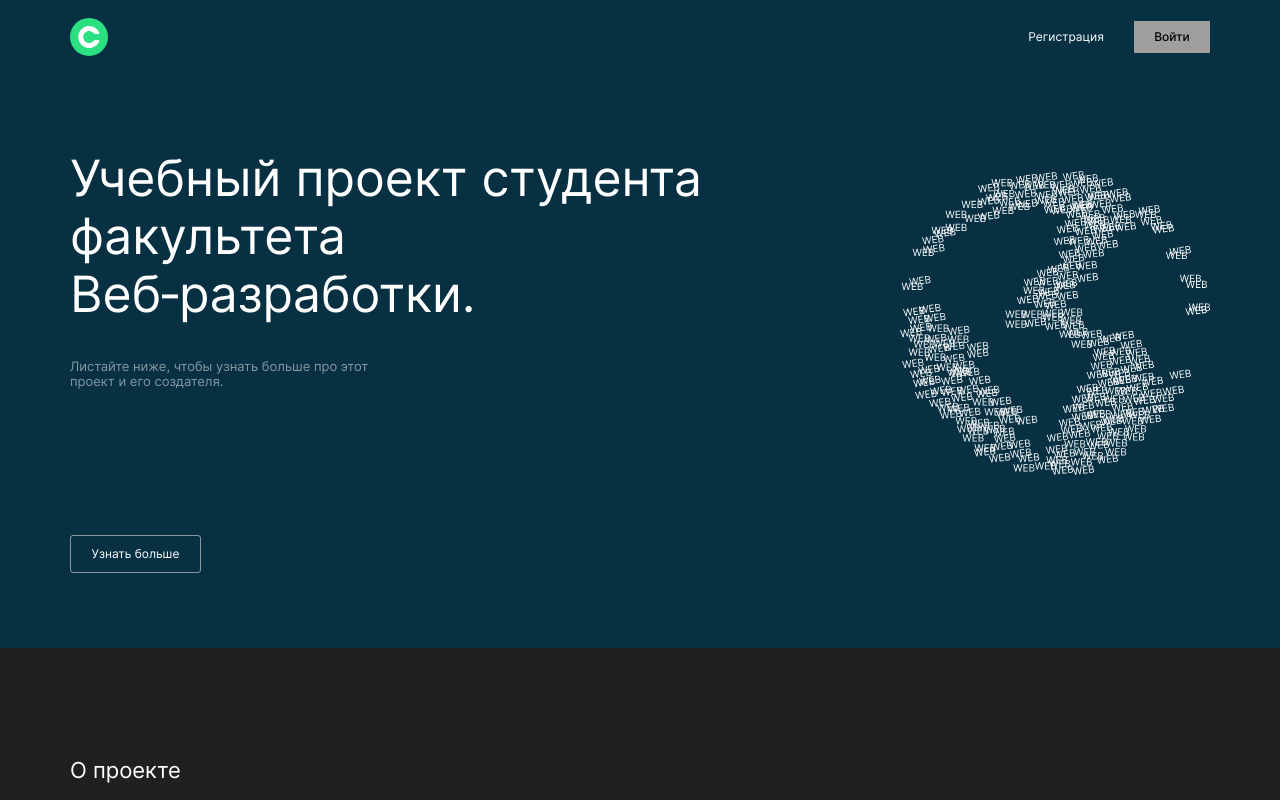
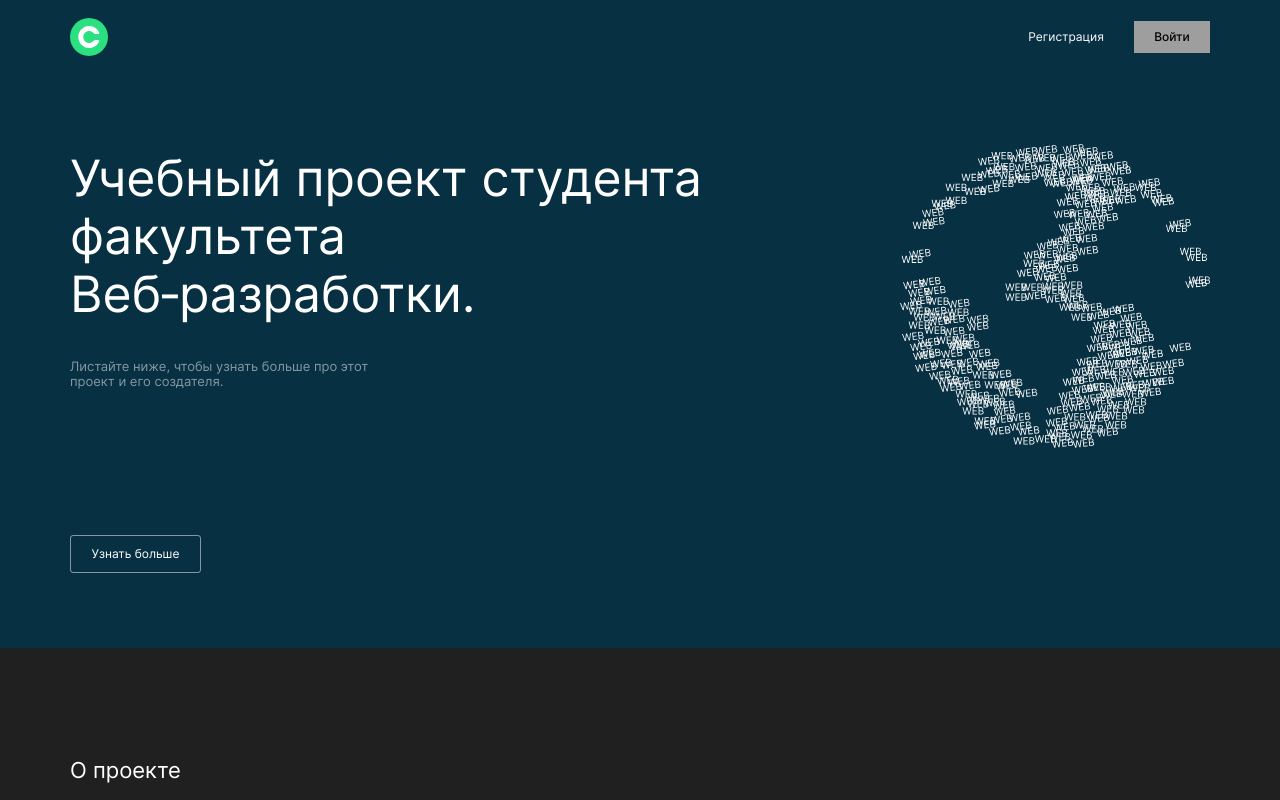
Before and after one commit to void4d/movies-explorer-frontend, a React (Create React App) app: page / in a window 1280 px wide. Shown: the top 800 px of the page. Built offline with nearby package versions, Linux system fonts and the light colour scheme; grey boxes are pictures that could not be loaded.

Commit message:
fix: Исправить положения логотипа в промо

```diff
--- a/src/components/Promo/Promo.css
+++ b/src/components/Promo/Promo.css
@@ -10,7 +10,6 @@
   margin: 0 auto;
   box-sizing: border-box;
   display: flex;
-  align-items: center;
   justify-content: space-between;
 }
 
@@ -37,6 +36,7 @@
   width: 310px;
   height: 304px;
   margin-right: 70px;
+  margin-top: 70px;
 }
 
 .promo__more-button {
```
